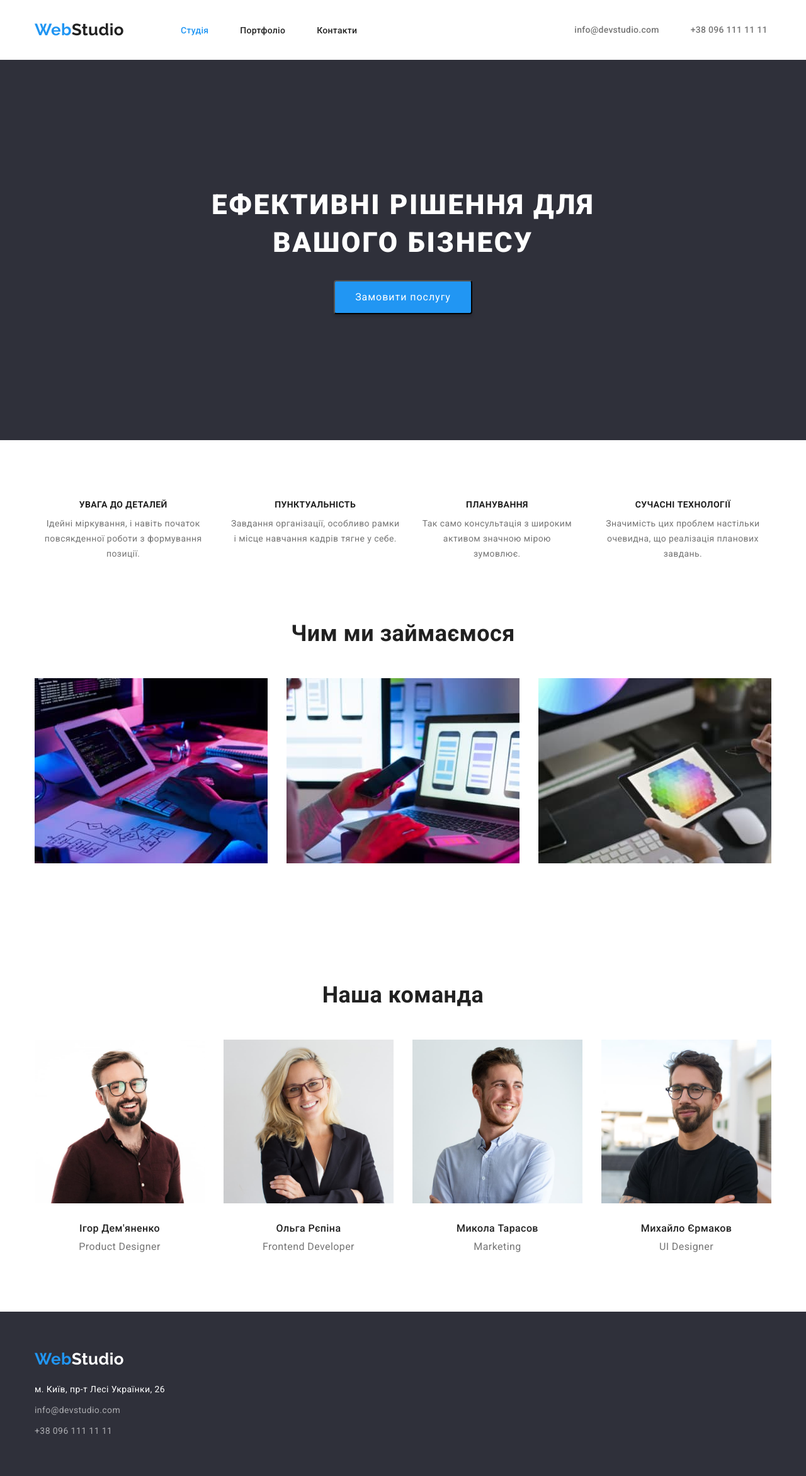
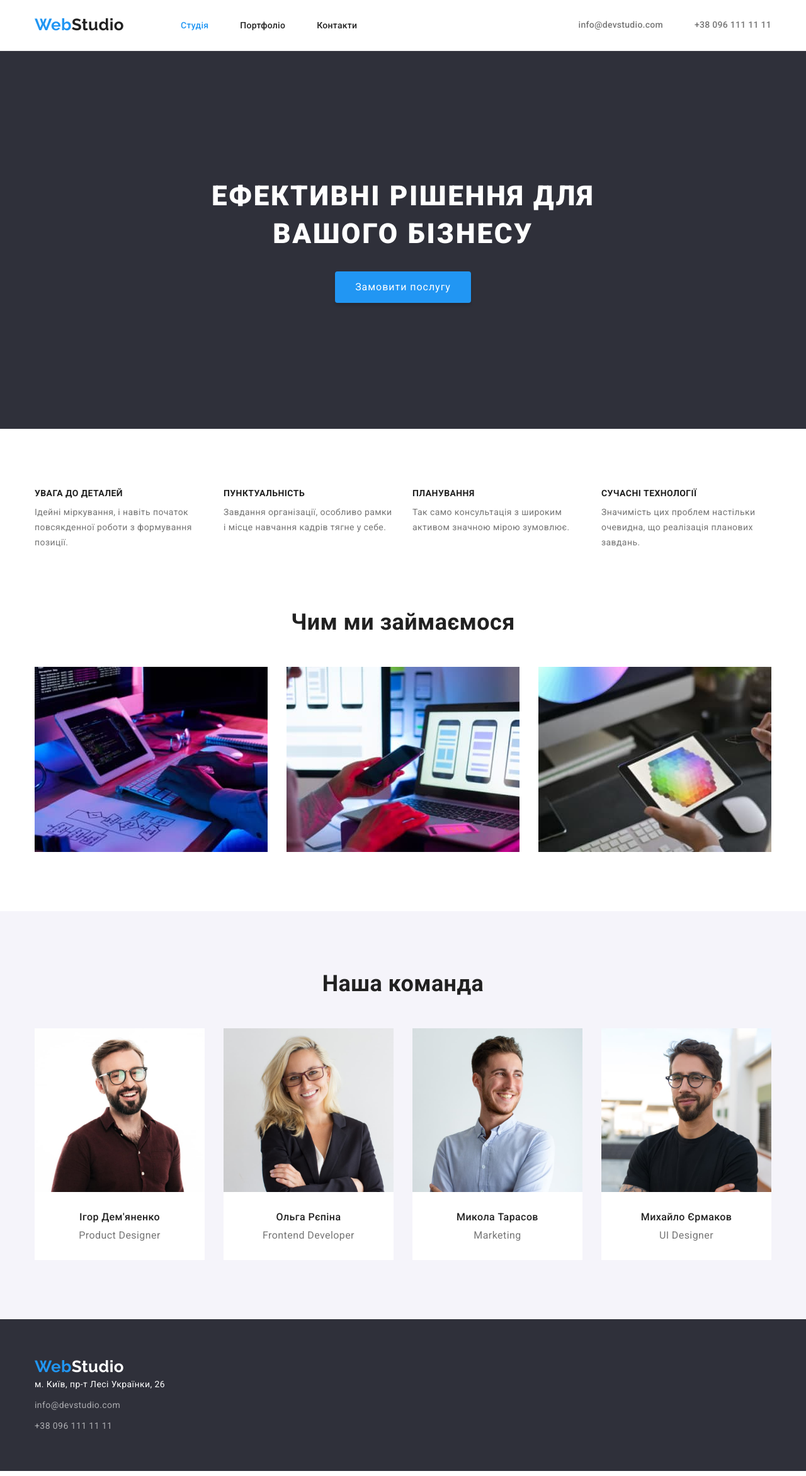
Before and after one commit to YanaHolenok/goit-markup-hw-03, a plain HTML site: page index.html in a window 1280 px wide. Shown: the whole page at 63% size. Drawn offline with nearby package versions, Linux system fonts and the light colour scheme.

Commit message:
update 2

```diff
--- a/css/style.css
+++ b/css/style.css
@@ -75,14 +75,14 @@ address {
 .header-nav-list {
   display: flex;
 }
-.header-container{
+.header-container {
   display: flex;
   align-items: center;
-
 }
-.header{
-    padding-top: 32px;
-    padding-bottom: 32px;
+.header {
+  padding-top: 24px;
+  padding-bottom: 25px;
+  border-bottom: 1px solid #ececec;
 }
 
 .logo {
@@ -107,7 +107,7 @@ address {
   letter-spacing: 0.02em;
   color: var(--second-color);
 }
-.header-nav-list{
+.header-nav-list {
   gap: 50px;
   align-items: center;
 }
@@ -121,12 +121,13 @@ address {
   line-height: calc(16 / 14);
   letter-spacing: 0.02em;
   color: var(--primary-text-color);
-
 }
 /*  flex*************************************************** */
 .header-contacts {
   display: flex;
-  margin-left: 345px;
+  margin-left: auto;
+}
+.container-contacts {
 }
 
 .header-contacts .header-contacts-item + .header-contacts-item {
@@ -152,8 +153,11 @@ address {
   background-color: var(--primary-text-color);
 }
 
-
 /* Hero****************************************** */
+.section {
+  padding-top: 94px;
+  padding-bottom: 94px;
+}
 .hero {
   background-color: #2f303a;
   text-align: center;
@@ -176,6 +180,7 @@ address {
 }
 
 .hero-btn {
+  border: none;
   display: inline-block;
   align-items: center;
   padding: 10px 32px;
@@ -204,11 +209,11 @@ address {
   clip-path: inset(50%);
   margin: -1px;
 }
-.benefits{
+.benefits {
   padding-top: 94px;
   padding-bottom: 94px;
 }
-.benefits-list{
+.benefits-list {
   display: flex;
   gap: 30px;
 }
@@ -218,16 +223,19 @@ address {
   line-height: calc(16 / 14);
   text-transform: uppercase;
   color: var(--second-color);
-  text-align: center;
 }
 
 .benefits-text {
-    text-align: center;
   line-height: calc(24 / 14);
   color: var(--primary-text-color);
 }
-
+.benefits-item {
+  width: 270px;
+}
 /*Section 3*****************************************/
+.about {
+  padding-top: 0;
+}
 .section-title {
   margin-bottom: 50px;
   font-size: 36px;
@@ -235,29 +243,30 @@ address {
   text-align: center;
   color: var(--second-color);
 }
-.about-list{
+.about-list {
   display: flex;
   gap: 30px;
 }
-.about-list-items{
-  width: calc((100%-60) / 3);
+.about-list-items {
+  width: calc((100%-60px) / 3);
 }
-.about{
+
+/* Section 4*/
+.team {
+  background-color: #f5f4fa;
+  padding-top: 94px;
   padding-bottom: 94px;
 }
-/* Section 4*/
-.team-list{
+
+.team-list {
   display: flex;
   gap: 30px;
 }
-.team-list-item{
- width: calc((100%-90) / 4);
-}
-.team-img{
-    padding-bottom: 30px;
+.team-list-item {
+  width: calc((100%-90px) / 4);
 }
 .team-name {
-    padding-bottom: 10px;
+  margin-bottom: 10px;
   font-weight: 500;
   font-size: 16px;
   line-height: calc(19 / 16);
@@ -270,9 +279,10 @@ address {
   line-height: calc(19 / 16);
   text-align: center;
 }
-.team{
-    padding-top: 94px;
-    padding-bottom: 94px;
+.box-team-text {
+  padding-top: 30px;
+  padding-bottom: 30px;
+  background-color: #fff;
 }
 
 /* Footer*/
@@ -283,15 +293,15 @@ address {
 }
 
 .logo-footer {
+  display: block;
   font-family: 'Raleway';
   font-style: normal;
   font-weight: 700;
   font-size: 26px;
   line-height: 31px;
   color: var(--third-color);
-
 }
-.logo-bottom{
+.logo-bottom {
   margin-bottom: 20px;
 }
 
@@ -309,7 +319,7 @@ address {
   line-height: calc(24 / 14);
   color: rgba(255, 255, 255, 0.6);
 }
-.tel{
+.tel {
   margin-bottom: 9px;
 }
 .footer-contacts:hover,
@@ -318,22 +328,16 @@ address {
 }
 
 /* portfolio*/
-/* загальна секція */
-
-.section-portfolio{
-  padding-top: 95px;
-  padding-bottom: 110px;
-}
 
 /* кнопки */
-.menu-button{
-  padding-top: 0;
-  padding-bottom: 34px;
+.menu-button {
+  margin-bottom: 50px;
 }
-.menu-list{
+.menu-list {
   display: flex;
-  gap:8px;
+  gap: 8px;
   justify-content: center;
+  margin-bottom: 50px;
 }
 .btn-list:hover,
 .btn-list:focus {
@@ -342,6 +346,7 @@ address {
 }
 
 .btn-list {
+  padding: 6px 22px;
   font-family: inherit;
   font-weight: 500;
   font-size: 16px;
@@ -349,17 +354,25 @@ address {
   text-align: center;
   color: var(--second-color);
   cursor: pointer;
+  border: none;
+  border-radius: 4px;
 }
 
 /* проекти, 3*3 */
 
-.project-list{
+.project-list {
   display: flex;
   flex-wrap: wrap;
-  gap:30px;   }
+  gap: 30px;
+}
+.project-link {
+  width: calc((100%-60px) / 3);
+}
 
-.project-inf{
+.project-inf {
   padding: 20px 24px;
+  border: 1px solid #eeeeee;
+  background-color: #ffffff;
 }
 
 .project-name {
--- a/index.html
+++ b/index.html
@@ -1,23 +1,23 @@
 <!DOCTYPE html>
 <html lang="uk">
   <head>
-    <meta charset="UTF-8" />
-    <meta http-equiv="X-UA-Compatible" content="IE=edge" />
-    <meta name="viewport" content="width=device-width, initial-scale=1.0" />
+    <meta charset="UTF-8" >
+    <meta http-equiv="X-UA-Compatible" content="IE=edge" >
+    <meta name="viewport" content="width=device-width, initial-scale=1.0" >
     <title>WebStudio</title>
     <!--Font-family-->
-    <link rel="preconnect" href="https://fonts.googleapis.com" />
-    <link rel="preconnect" href="https://fonts.gstatic.com" crossorigin />
+    <link rel="preconnect" href="https://fonts.googleapis.com" >
+    <link rel="preconnect" href="https://fonts.gstatic.com" crossorigin >
     <link
       href="https://fonts.googleapis.com/css2?family=Raleway:wght@700&family=Roboto:wght@400;500;700;900&display=swap"
       rel="stylesheet"
-    />
+    >
     <link
       rel="stylesheet"
       href="https://cdnjs.cloudflare.com/ajax/libs/modern-normalize/1.1.0/modern-normalize.min.css"
-    />
+    >
     <!--Style-->
-    <link rel="stylesheet" href="./css/style.css" />
+    <link rel="stylesheet" href="./css/style.css">
   </head>
   <body>
     <header class="header">
@@ -43,12 +43,9 @@
           </nav>
 
           <!--Contacts-->
-          <div class="container-contacts">
           <ul class="header-contacts list">
             <li class="header-contacts-item">
-                <a class="contact-links link" href="mailto:info@devstudio.com"
-                  >info@devstudio.com</a
-                >
+              <a class="contact-links link" href="mailto:info@devstudio.com">info@devstudio.com</a>
             </li>
             <li class="header-contacts-item">
               <a class="contact-links link" href="tel:+380961111111">+38 096 111 11 11</a>
@@ -56,12 +53,11 @@
           </ul>
         </div>
       </div>
-      </div>
     </header>
     <main>
       <!--Section-1-->
 
-      <section class="hero">
+      <section class="section hero">
         <div class="container">
           <h1 class="hero-title">Ефективні рішення для вашого бізнесу</h1>
           <button class="hero-btn" type="button">Замовити послугу</button>
@@ -69,7 +65,7 @@
       </section>
 
       <!--Section-2-->
-      <section class="benefits">
+      <section class="section benefits">
         <div class="container">
           <h2 class="visually-hidden">Переваги</h2>
           <ul class="benefits-list list">
@@ -101,79 +97,70 @@
         </div>
       </section>
       <!--section-3-->
-      <section class="about">
+      <section class="section about">
         <div class="container">
           <h2 class="section-title">Чим ми займаємося</h2>
           <ul class="about-list list">
             <li class="about-list-items">
-              <img src="./images/section3img1.jpg" alt="option-1" width="370" height="294" />
+              <img src="./images/section3img1.jpg" alt="option-1" width="370" height="294">
             </li>
 
             <li class="about-list-items">
-              <img src="./images/section3img2.jpg" alt="option-2" width="370" height="294" />
+              <img src="./images/section3img2.jpg" alt="option-2" width="370" height="294">
             </li>
 
             <li class="about-list-items">
-              <img src="./images/section3img3.jpg" alt="option-3" width="370" height="294" />
+              <img src="./images/section3img3.jpg" alt="option-3" width="370" height="294">
             </li>
           </ul>
         </div>
       </section>
 
       <!--section-4-->
-      <section class="team">
+      <!-- 1 -->
+      <section class="section team">
         <div class="container">
           <h2 class="section-title">Наша команда</h2>
           <ul class="team-list list">
+            <!-- 1 -->
             <li class="team-list-item">
               <img
-                class="team-img"
                 src="./images/ProductDesigner.jpg"
                 alt="Product Designer"
                 width="270"
-                height="260"
-              />
-
+                height="260">
+              <div class="box-team-text">
                 <h3 class="team-name">Ігор Дем'яненко</h3>
                 <p class="team-text" lang="en">Product Designer</p>
+              </div>
             </li>
-
+            <!-- 2 -->
             <li class="team-list-item">
               <img
-                class="team-img"
                 src="./images/FrontendDeveloper.jpg"
                 alt="Frontend Developer"
                 width="270"
-                height="260"
-              />
-
+                height="260">
+              <div class="box-team-text">
                 <h3 class="team-name">Ольга Рєпіна</h3>
                 <p class="team-text" lang="en">Frontend Developer</p>
+              </div>
             </li>
-
+            <!-- 3 -->
             <li class="team-list-item">
-              <img
-                class="team-img"
-                src="./images/Marketing.jpg"
-                alt="Marketing"
-                width="270"
-                height="260"
-              />
-
+              <img src="./images/Marketing.jpg" alt="Marketing" width="270" height="260">
+              <div class="box-team-text">
                 <h3 class="team-name">Микола Тарасов</h3>
                 <p class="team-text" lang="en">Marketing</p>
+              </div>
             </li>
+            <!-- 4 -->
             <li class="team-list-item">
-              <img
-                class="team-img"
-                src="./images/UIDesigner.jpg"
-                alt="UI Designer"
-                width="270"
-                height="260"
-              />
-
+              <img src="./images/UIDesigner.jpg" alt="UI Designer" width="270" height="260">
+              <div class="box-team-text">
                 <h3 class="team-name">Михайло Єрмаков</h3>
                 <p class="team-text" lang="en">UI Designer</p>
+              </div>
             </li>
           </ul>
         </div>
@@ -182,11 +169,10 @@
     <!--Footer-->
     <footer class="footer">
       <div class="container">
-        <div class="logo-bottom">
         <a class="logo-footer link" href="./index.html" lang="en">
           <span class="header-accent">Web</span>Studio
         </a>
-        </div>
+
         <address class="footer-address">м. Київ, пр-т Лесі Українки, 26</address>
         <ul class="footer-list list">
           <li class="footer-inf tel">
```
Also changed, not shown: portfolio.html (+25 -36 lines). Lines whose indentation alone changed are shown as unchanged.
